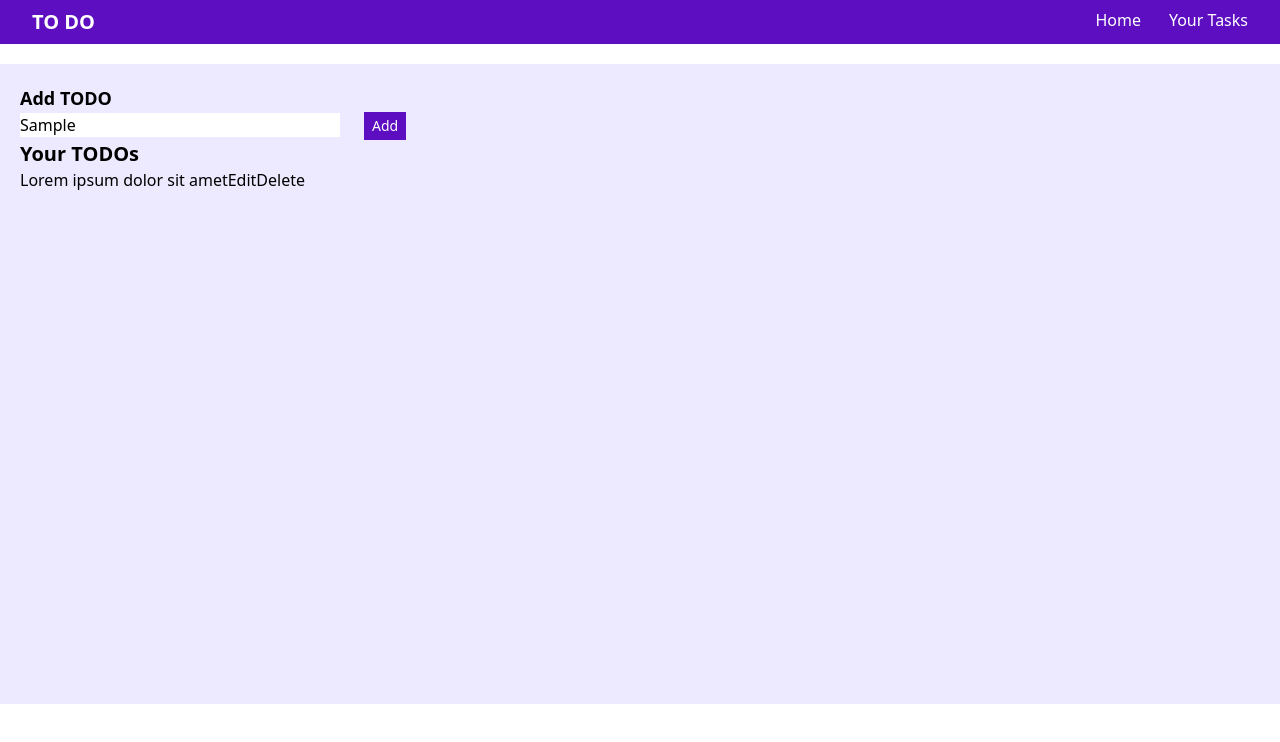
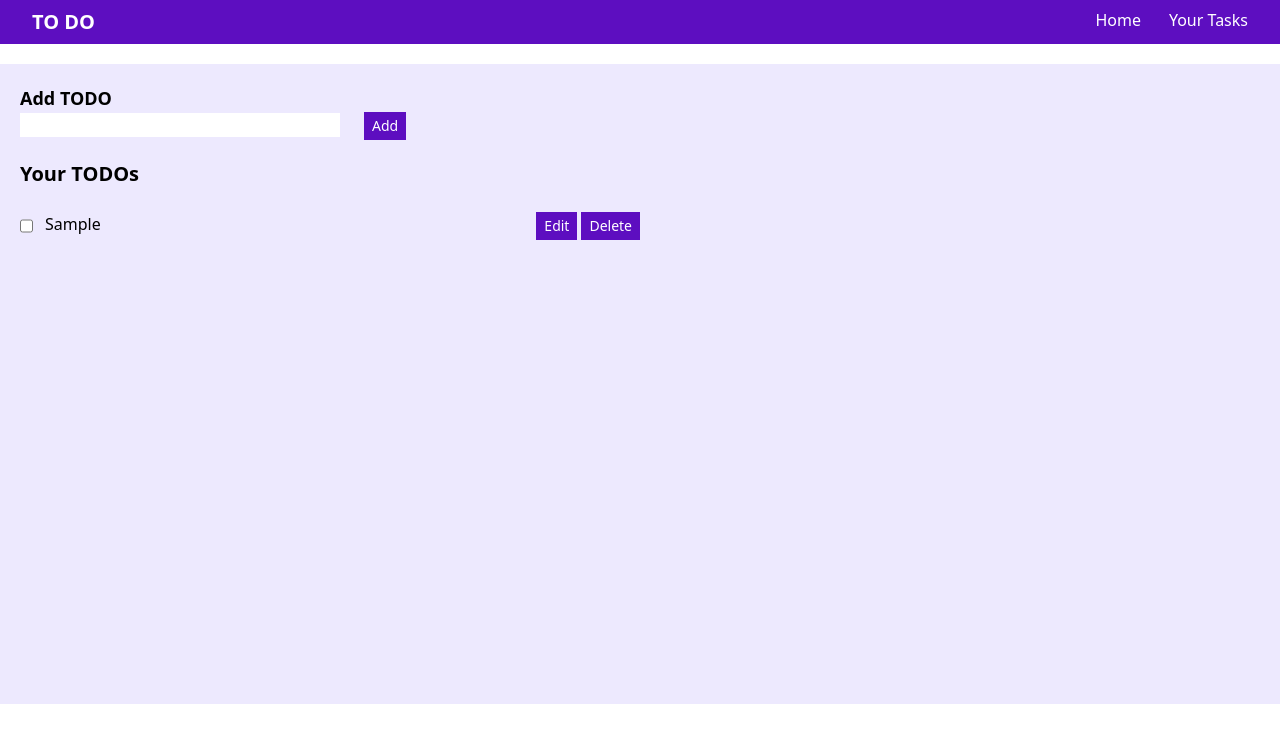
Before and after one commit to Kishalay15/courtseyHarryBhaiya, a React (Vite) app in the folder todo/: page / in a window 1280 px wide. Both pictures are taken after typing "Sample" into the empty fields and a click on the button "Add". Shown: the top 742 px of the page. Built offline with nearby package versions, Linux system fonts and the light colour scheme.

Commit message:
final simple commit to the todo app

```diff
--- a/todo/package.json
+++ b/todo/package.json
@@ -13,7 +13,8 @@
     "@tailwindcss/vite": "^4.1.4",
     "react": "^19.0.0",
     "react-dom": "^19.0.0",
-    "tailwindcss": "^4.1.4"
+    "tailwindcss": "^4.1.4",
+    "uuid": "^11.1.0"
   },
   "devDependencies": {
     "@eslint/js": "^9.22.0",
--- a/todo/src/App.jsx
+++ b/todo/src/App.jsx
@@ -1,21 +1,56 @@
 import Navbar from './components/Navbar'
-import { useState } from 'react'
+import { useState, useEffect } from 'react'
+import { v4 as uuidv4 } from 'uuid'
 
 function App() {
 
-  const [todos, setTodos] = useState("")
+  const [todo, setTodo] = useState("")
+  const [todos, setTodos] = useState([])
 
-  const handleEdit = () => {
+  useEffect(() => {
+    const savedTodos = JSON.parse(localStorage.getItem("todos")) || []
+    console.log("Loaded from localStorage:", savedTodos)
+    setTodos(savedTodos)
+  }, [])
 
+
+  useEffect(() => {
+    console.log("Saving to localStorage:", todos)
+    if (todos.length > 0) {
+      localStorage.setItem("todos", JSON.stringify(todos))
+    }
+  }, [todos])
+
+  const handleEdit = (e, id) => {
+    const t = todos.find(i => i.id === id)
+    setTodo(t.todo)
+    setTodos(todos.filter(item => item.id !== id))
   }
 
-  const handleDelete = () => {
 
+  const handleDelete = (e, id) => {
+    setTodos(todos.filter(item => item.id !== id))
+  }
+
+
+  const handleChange = (e) => {
+    setTodo(e.target.value)
   }
 
   const handleAdd = () => {
+    if (todo.trim() === "") return
+    setTodos([...todos, { id: uuidv4(), todo, isCompleted: false }])
+    setTodo("")
+  }
 
+  const handleCheckbox = (e) => {
+    const id = e.target.name
+    const updatedTodos = todos.map(item =>
+      item.id === id ? { ...item, isCompleted: !item.isCompleted } : item
+    )
+    setTodos(updatedTodos)
   }
+
 
   return (
     <>
@@ -23,18 +58,23 @@ function App() {
       <div className="container mx-auto my-5 p-5 bg-violet-100 min-h-[80vh]">
         <div className="addTodo">
           <h2 className='text-lg font-bold'>Add TODO</h2>
-          <input type="text" className='bg-white w-80' />
+          <input onChange={handleChange} value={todo} type="text" className='bg-white w-80' />
           <button onClick={handleAdd} className='bg-violet-800 hover:bg-violet-600 p-2 py-1 text-sm text-white mx-6'>Add</button>
         </div>
-        <h2 className='text-xl font-bold'>Your TODOs</h2>
+        <h2 className='text-xl font-bold py-5'>Your TODOs</h2>
         <div className="todos">
-          <div className="todo flex">
-            <div className="text">Lorem ipsum dolor sit amet</div>
-            <div className="buttons">
-              <button onClick={handleEdit}>Edit</button>
-              <button onClick={handleDelete}>Delete</button>
+          {todos.map(item => (
+            <div key={item.id} className="todo my-1 w-1/2 flex justify-between">
+              <div className='flex gap-3'>
+                <input onChange={handleCheckbox} type="checkbox" checked={item.isCompleted} name={item.id} id="" />
+                <div className={item.isCompleted ? "line-through" : ""}>{item.todo}</div>
+              </div>
+              <div className="buttons">
+                <button className='bg-violet-800 hover:bg-violet-600 p-2 py-1 text-sm text-white mx-1' onClick={(e) => { handleEdit(e, item.id) }}>Edit</button>
+                <button className='bg-violet-800 hover:bg-violet-600 p-2 py-1 text-sm text-white' onClick={(e) => { handleDelete(e, item.id) }}>Delete</button>
+              </div>
             </div>
-          </div>
+          ))}
         </div>
       </div>
     </>
```
Also changed, not shown: 1 other file (tests, documents, lock files or other folders).
